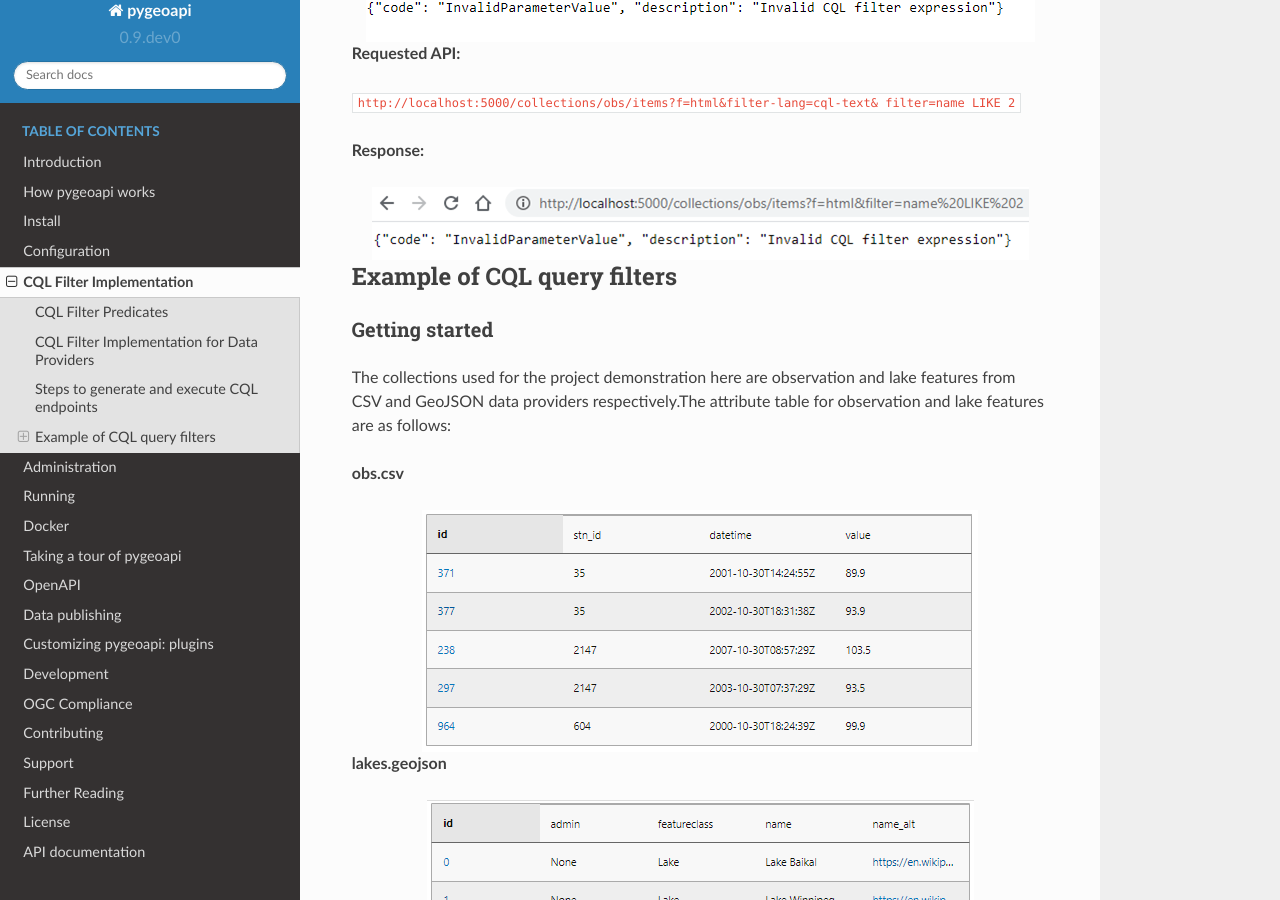
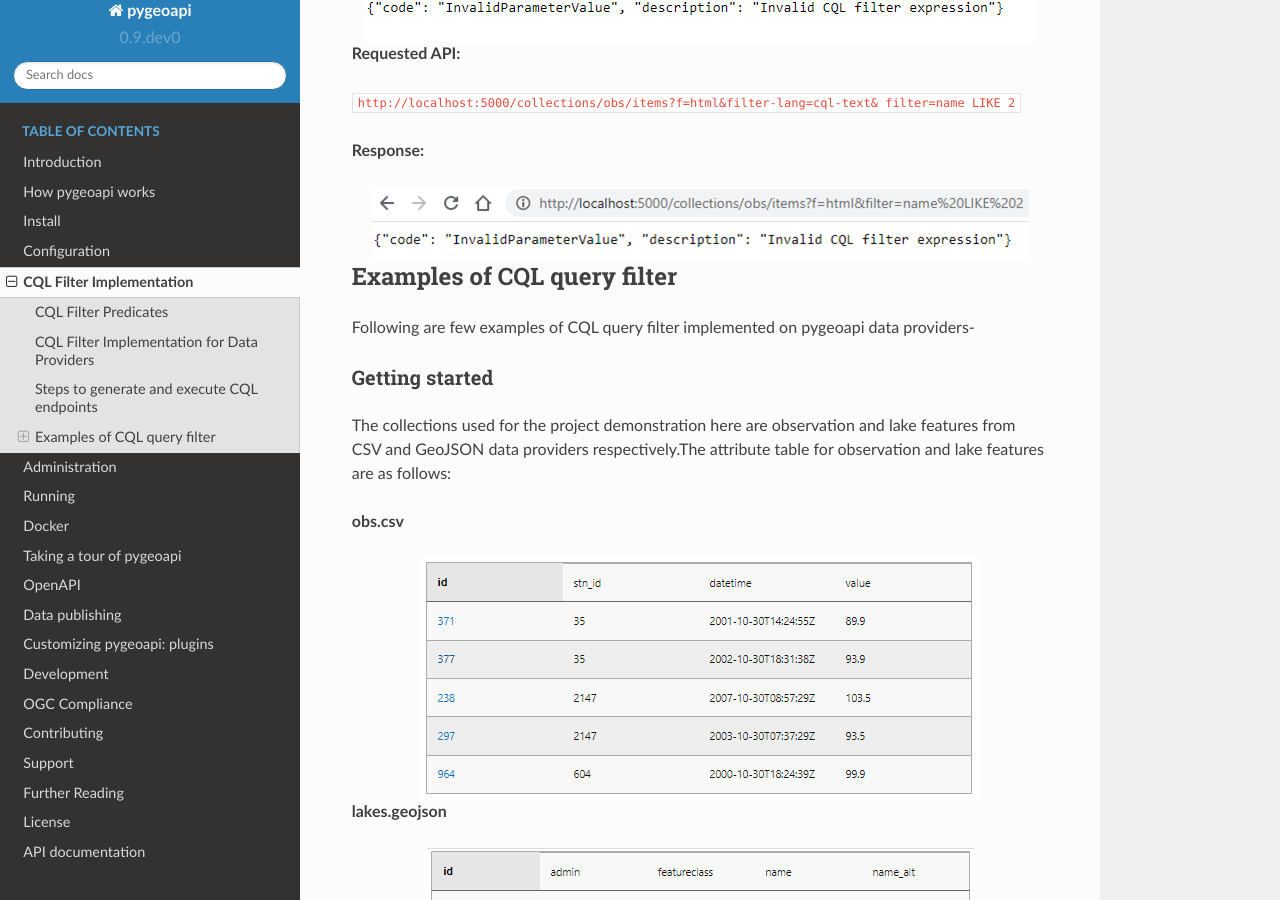
Before and after one commit to geopython/pygeoapi, a Sphinx documentation site: the page built from docs/source/cql-filter.rst, in a window 1280 px wide and 900 px high, scrolled down 6431 px. Built offline with Sphinx 7.4.7 and the Read the Docs theme 2.0.0, drawn with Linux system fonts in a browser that asks for light colours.

Commit message:
Update cql-filter.rst

```diff
--- a/docs/source/cql-filter.rst
+++ b/docs/source/cql-filter.rst
@@ -166,8 +166,9 @@
    :align: center
 
 
-Example of CQL query filters
-----------------------------
+Examples of CQL query filter
+-----------------------------
+Following are few examples of CQL query filter implemented on pygeoapi data providers-
 
 Getting started
 ^^^^^^^^^^^^^^^
```
